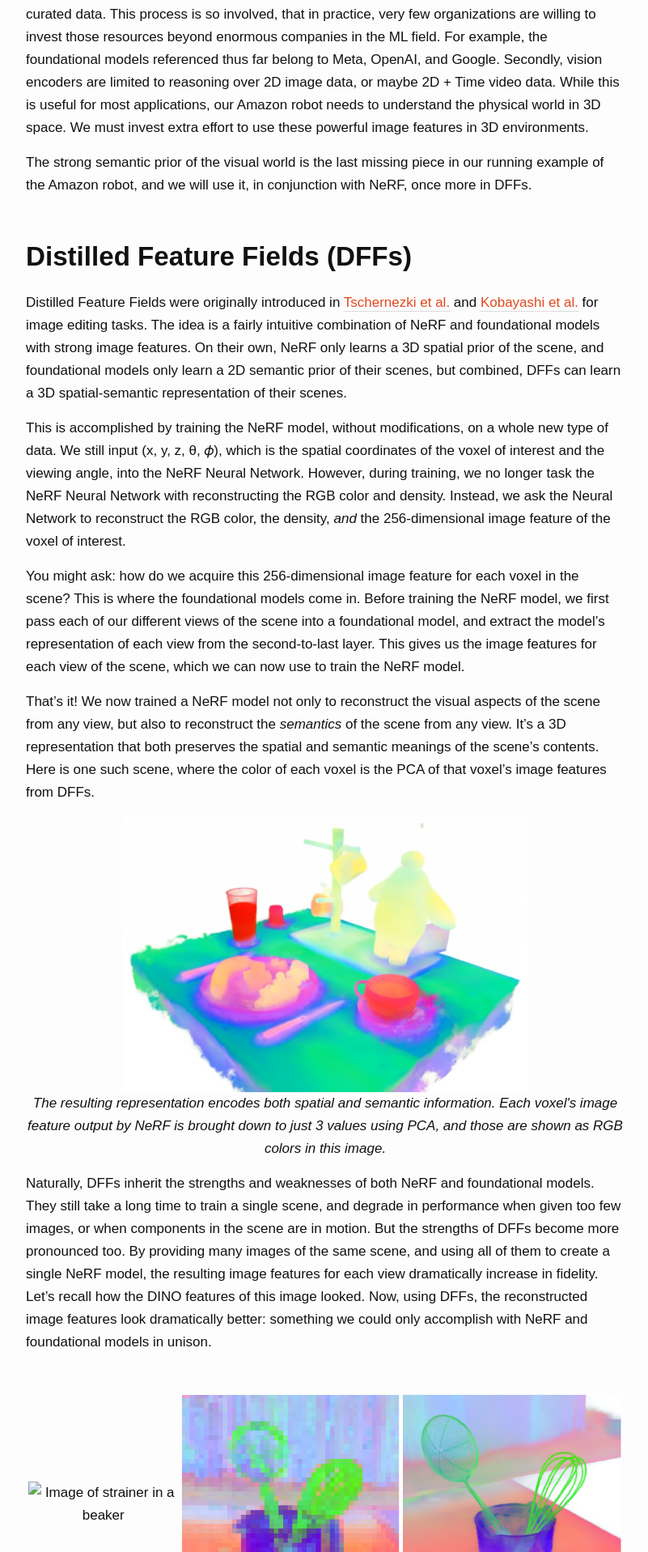
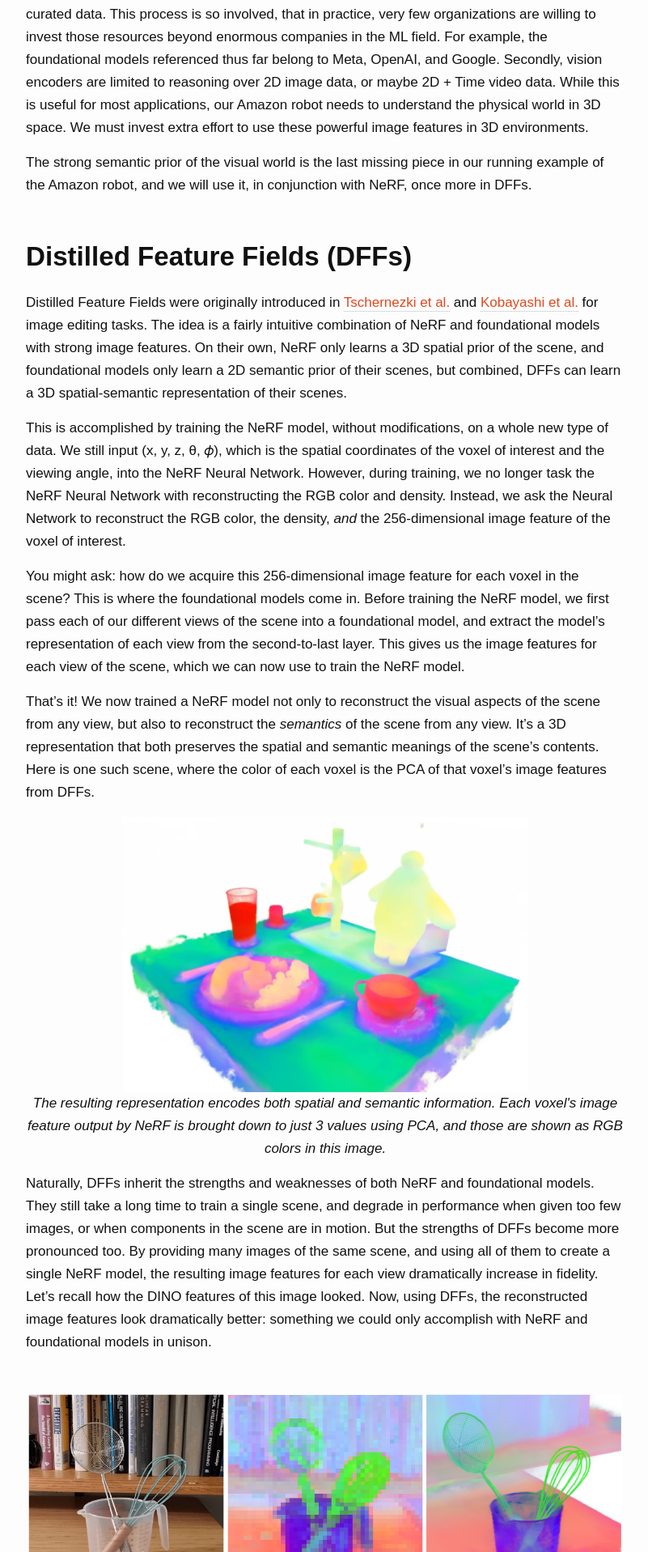
Before and after one commit to UCLAdeepvision/CS269-Projects-2025Spring, a Jekyll site: the page built from _posts/2025-06-10-student-24-DFFs.md, in a window 1280 px wide. Shown: the part 4483-6400 px from the top of the page at 81% size, without its empty margins (238-1039 px from the left). Built offline with Jekyll 4.4.1, drawn with Linux system fonts in a browser that asks for light colours; some web fonts are replaced; comment, search, counter and statistics services are not loaded.

Commit message:
fixed one last path issue

```diff
--- a/_posts/2025-06-10-student-24-DFFs.md
+++ b/_posts/2025-06-10-student-24-DFFs.md
@@ -86,7 +86,7 @@ Naturally, DFFs inherit the strengths and weaknesses of both NeRF and foundation
 
   |  |
 :-------------------------:|:-------------------------:|:-------------------------:
-![Image of strainer in a beaker]({{ site.baseurl }}/assets/student-24/strainer.PNG)  |  ![DINO image features of previous image]({{ site.baseurl }}/assets/images/student-24/strainer1_5.PNG) | ![NeRF reconstruction of the first image]({{ site.baseurl }}/assets/images/student-24/strainer2.png)
+![Image of strainer in a beaker]({{ site.baseurl }}/assets/images/student-24/strainer.PNG)  |  ![DINO image features of previous image]({{ site.baseurl }}/assets/images/student-24/strainer1_5.PNG) | ![NeRF reconstruction of the first image]({{ site.baseurl }}/assets/images/student-24/strainer2.png)
 
 <div style="text-align: center;">
   <p><em>DFFs use all views given to it to construct its image feature representation, and as a result can achieve much higher fidelity views than foundational models that only use a single view to construct their image features</em></p>
```
